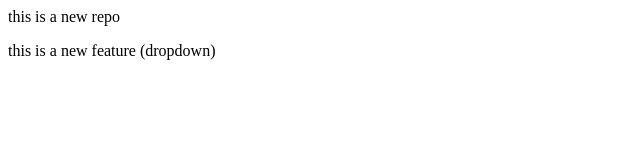
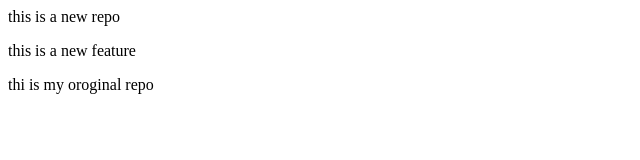
Before and after one commit to Ankush-ojha-808/localrepo, a plain HTML site: page index.html in a window 1280 px wide. Shown: the whole page, without its empty margins (0-640 px from the left). Drawn offline with Linux system fonts and the light colour scheme.

Commit message:
third line

```diff
--- a/index.html
+++ b/index.html
@@ -1,2 +1,3 @@
 <p> this is a new repo</p>
-<p> this is a new feature (dropdown)</p>
+<p> this is a new feature </p>
+<p> thi is my oroginal repo</p>
```
